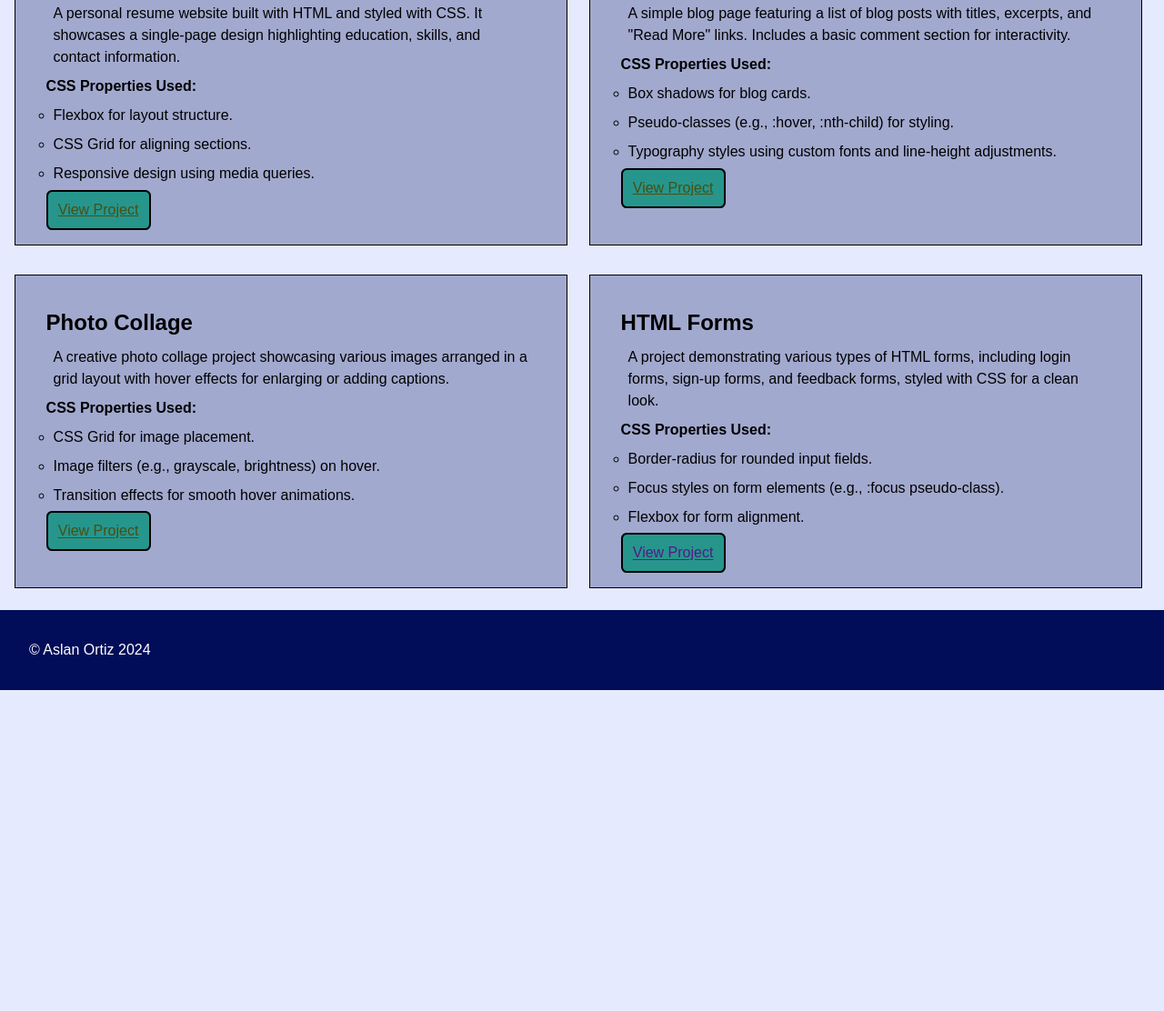
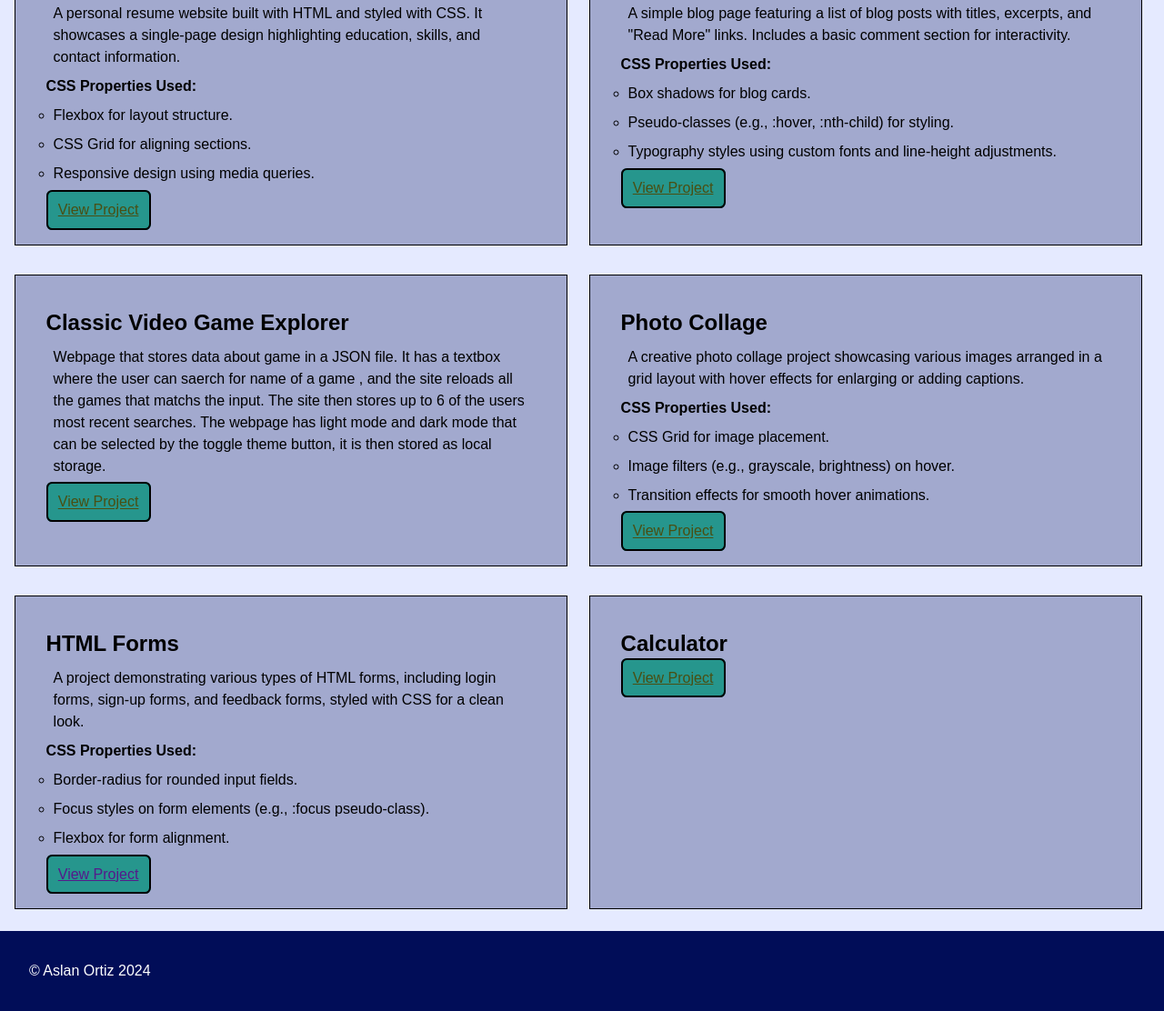
Before and after one commit to aslan-kg/portfolio, a plain HTML site: page project.html in a window 1280 px wide. Shown: the part 208-1320 px from the top of the page at 91% size. Before the commit the page ends 967 px from the top, so only its background shows below. Drawn offline with Linux system fonts and the light colour scheme.

Commit message:
update this please

```diff
--- a/project.html
+++ b/project.html
@@ -47,6 +47,16 @@
                 </ul>
                 <a class="project-link" href="https://github.com/aslan-kg/portfolio">View Project</a>
             </div>
+
+            <div class="project">
+                <h3>Classic Video Game Explorer</h3>
+                <p>Webpage that stores data about game in a JSON file. It has a textbox where the user can saerch for name of a game
+                    , and the site reloads all the games that matchs the input. The site then stores up to 6 of the users most recent searches.
+                    The webpage has light mode and dark mode that can be selected by the toggle theme button, it is then stored as local storage.
+                </p>
+                <a class="project-link" href="https://aslan-kg.github.io/classicVideoGames/">View Project</a>
+            </div>
+
             <div class="project">
                 <h3>Photo Collage</h3>
 
@@ -74,6 +84,12 @@
                 </ul>
                 <a class="project-link" href="">View Project</a>
             </div>
+
+            <div class="project">
+                <h3>Calculator</h3>
+                <a class="project-link" href="https://aslan-kg.github.io/calculator/">View Project</a>
+            </div>
+
         </main>
 
         <footer>
```
